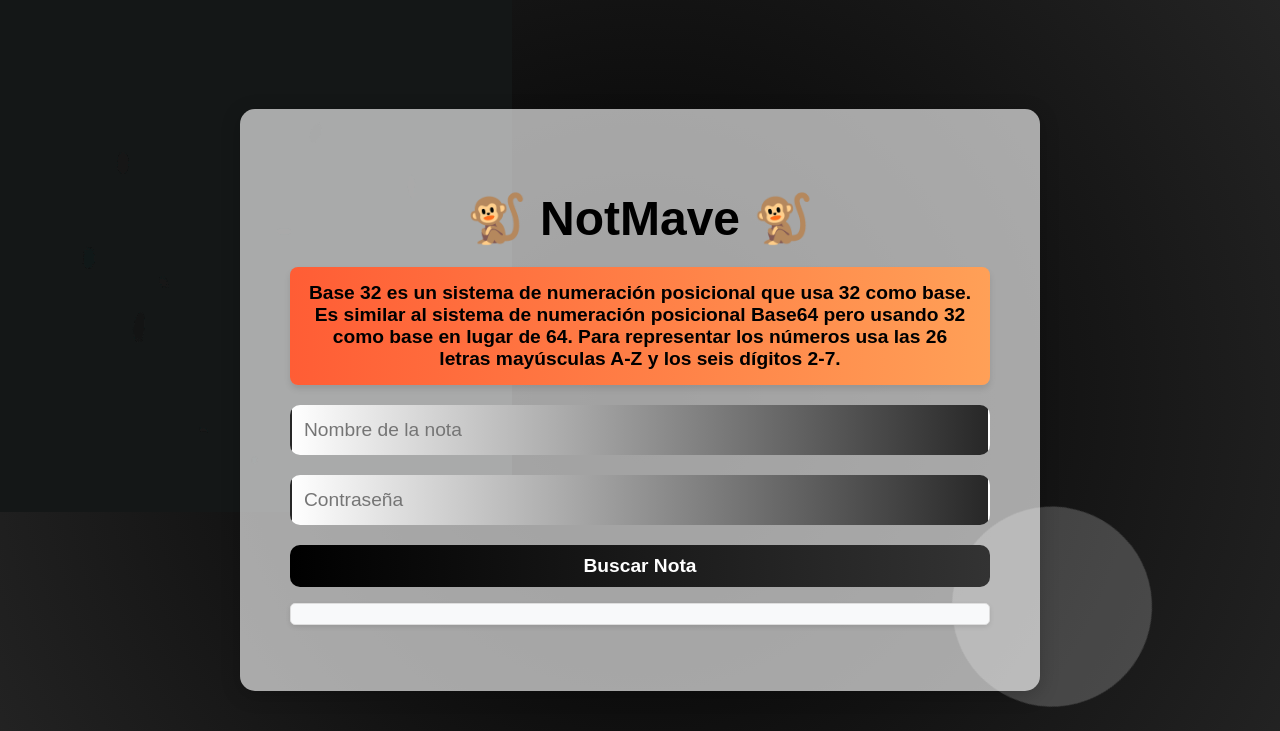
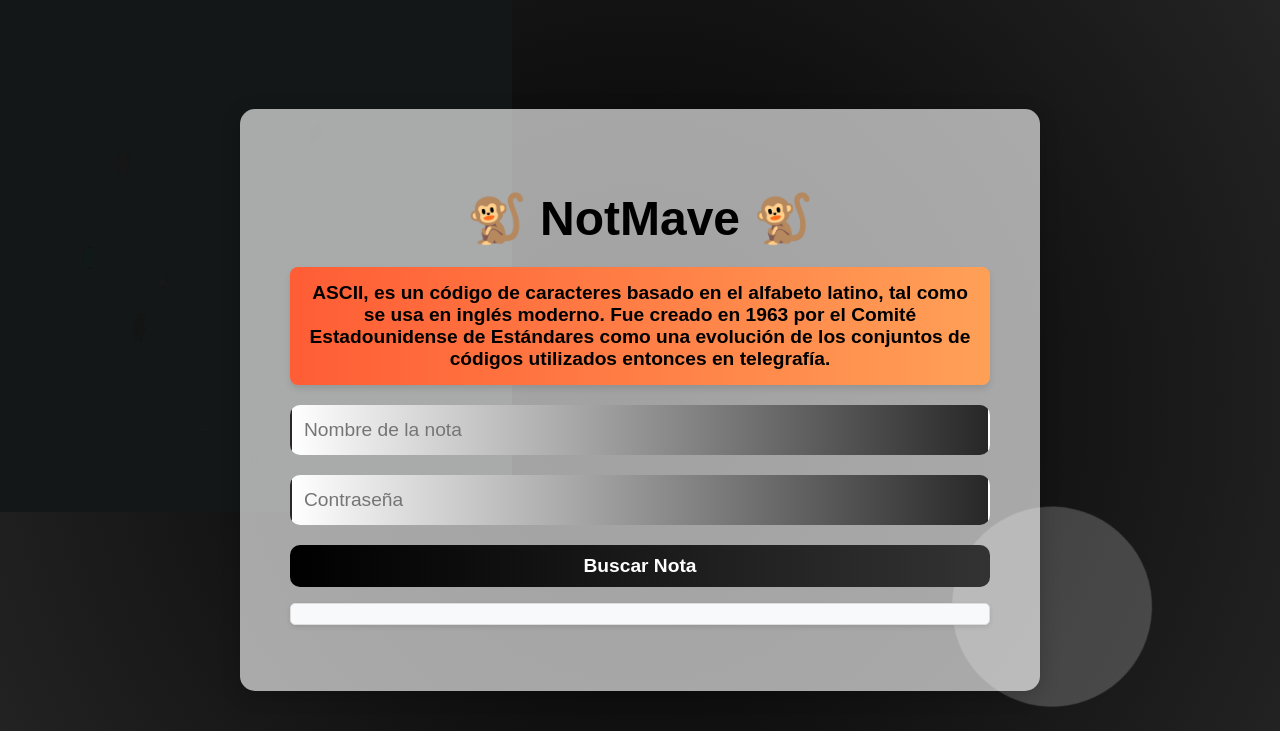
Before and after one commit to HanzMaverick/NotasMave, a Flask app: page / in a window 1280 px wide. Shown: the top 731 px of the page. Run offline with Flask 3, Linux system fonts and the light colour scheme; some libraries are stand-ins or nearby versions.

Commit message:
juego 11Abril

```diff
--- a/templates/search.html
+++ b/templates/search.html
@@ -129,7 +129,7 @@
 
     <!-- Carrusel de textos -->
     <div id="carousel" class="carousel">
-      <div class="carousel-item active"> Base 32 es un sistema de numeración posicional que usa 32 como base. Es similar al sistema de numeración posicional Base64 pero usando 32 como base en lugar de 64. Para representar los números usa las 26 letras mayúsculas A-Z y los seis dígitos 2-7. </div>
+      <div class="carousel-item active"> ASCII, es un código de caracteres basado en el alfabeto latino, tal como se usa en inglés moderno. Fue creado en 1963 por el Comité Estadounidense de Estándares como una evolución de los conjuntos de códigos utilizados entonces en telegrafía. </div>
       <div class="carousel-item" id="btcPriceSlide">💲 Cargando precio de Bitcoin...</div>
       <div class="carousel-item" id="btcVolumeSlide">📊 Cargando volumen de transacciones...</div>
       <div class="carousel-item" id="btcHashrateSlide">⚡ Cargando hashrate de la red...</div>
```
Also changed, not shown: instance/notes.db.
